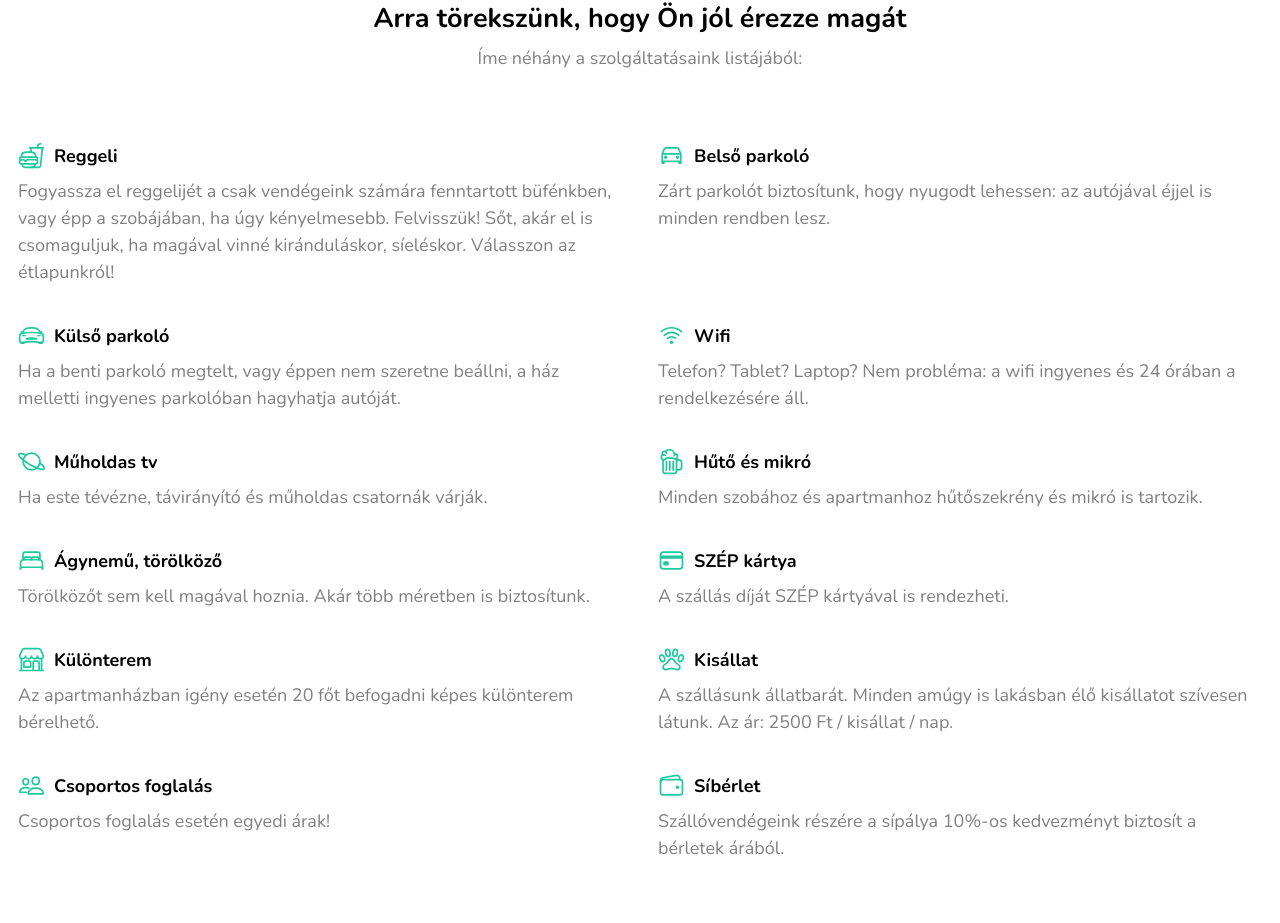
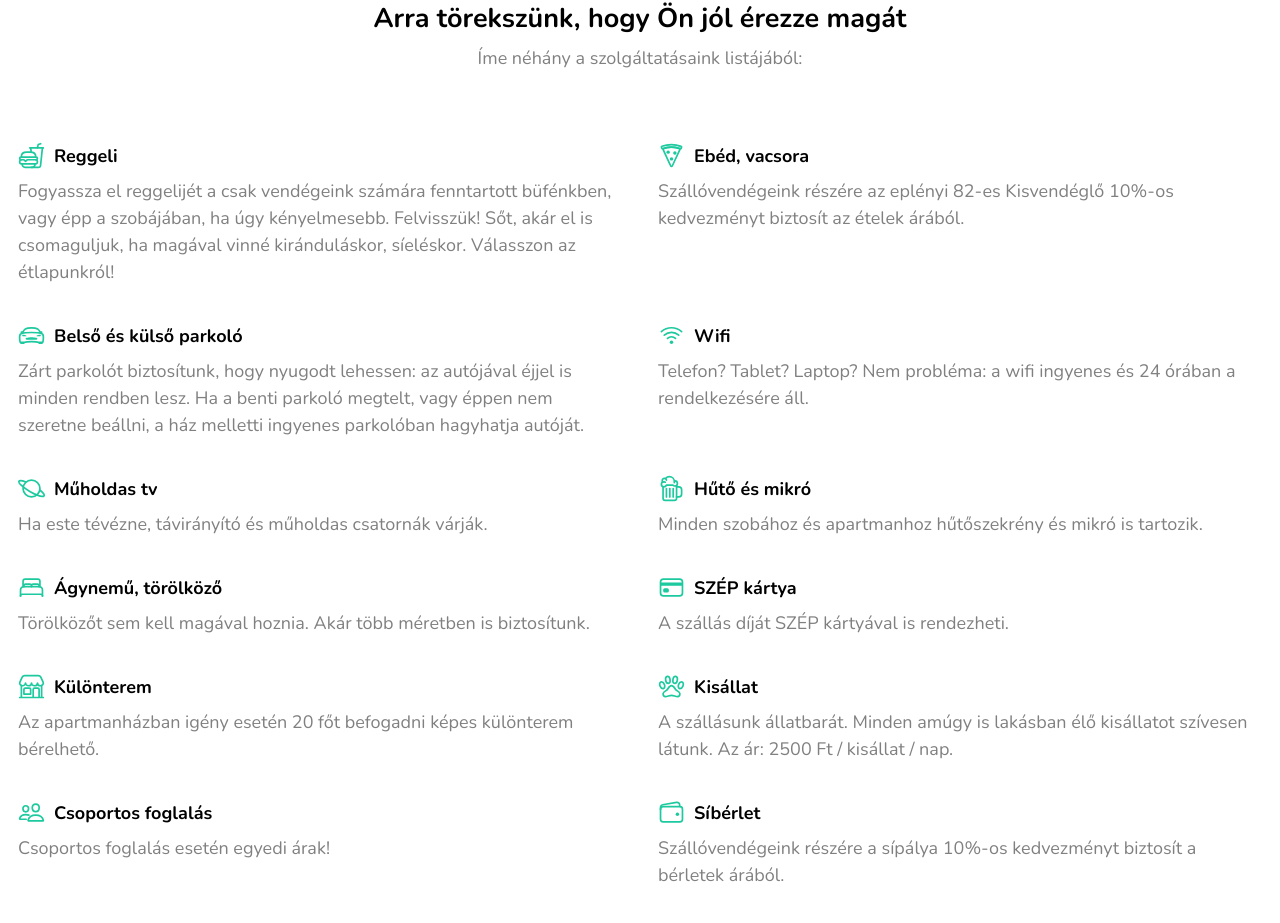
Before and after one commit to xdevtomix/bakonyi, a React (Vite) app: page / in a window 1280 px wide. Shown: the part 1430-2353 px from the top of the page. Built offline with nearby package versions, Linux system fonts and the light colour scheme; no server answers.

Commit message:
services - 82 es in

```diff
--- a/src/components/Services.jsx
+++ b/src/components/Services.jsx
@@ -8,19 +8,23 @@ const data = [
         text: `
             Fogyassza el reggelijét a csak vendégeink számára fenntartott büfénkben, vagy épp a szobájában, ha úgy kényelmesebb. Felvisszük!
             Sőt, akár el is csomaguljuk, ha magával vinné kiránduláskor, síeléskor.
-            Válasszon az étlapunkról!`
+            Válasszon az étlapunkról!
+        `
     },
     {
         id: 2,
-        icon: 'car-outline',
-        header: 'Belső parkoló',
-        text: 'Zárt parkolót biztosítunk, hogy nyugodt lehessen: az autójával éjjel is minden rendben lesz.'
+        icon: 'pizza-outline',
+        header: 'Ebéd, vacsora',
+        text: 'Szállóvendégeink részére az eplényi 82-es Kisvendéglő 10%-os kedvezményt biztosít az ételek árából.'
     },
     {
         id: 3,
         icon: 'car-sport-outline',
-        header: 'Külső parkoló',
-        text: 'Ha a benti parkoló megtelt, vagy éppen nem szeretne beállni, a ház melletti ingyenes parkolóban hagyhatja autóját.'
+        header: 'Belső és külső parkoló',
+        text: `
+            Zárt parkolót biztosítunk, hogy nyugodt lehessen: az autójával éjjel is minden rendben lesz.
+            Ha a benti parkoló megtelt, vagy éppen nem szeretne beállni, a ház melletti ingyenes parkolóban hagyhatja autóját.
+        `
     },
     {
         id: 4,
```
